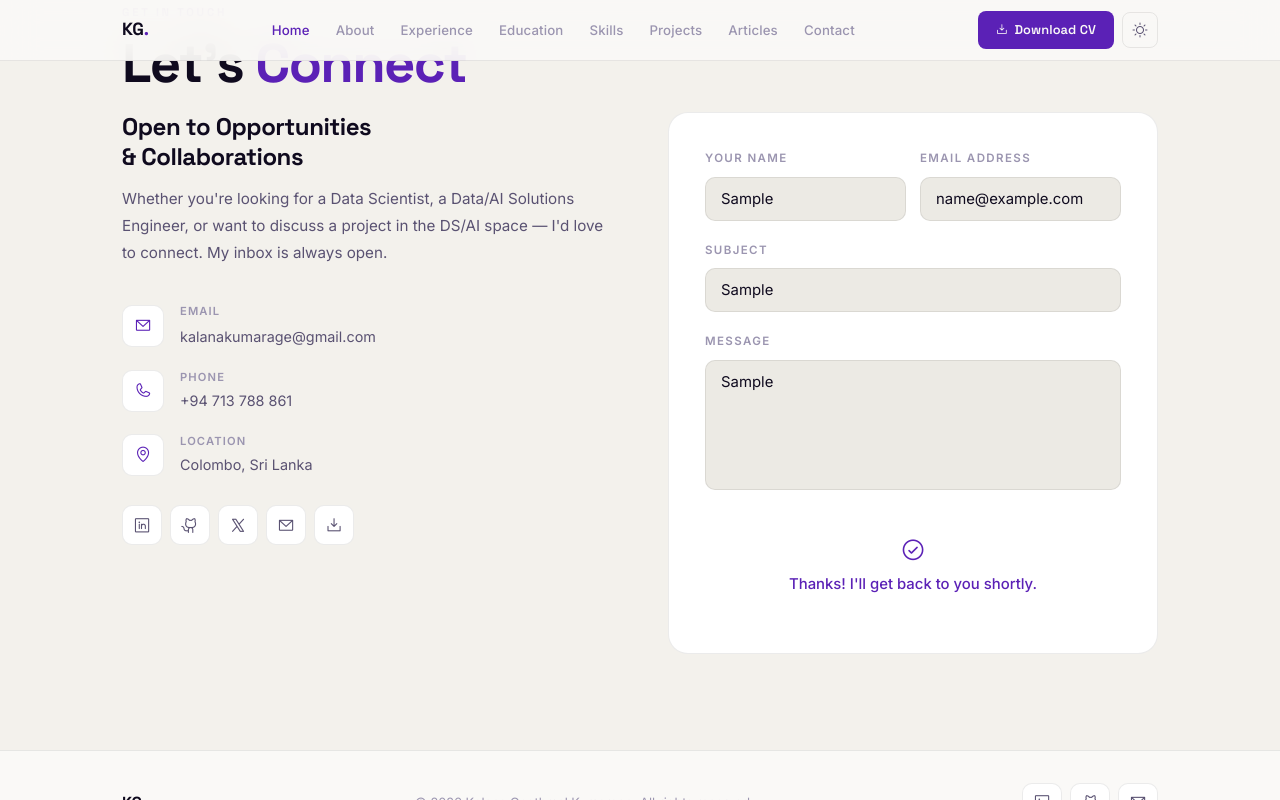
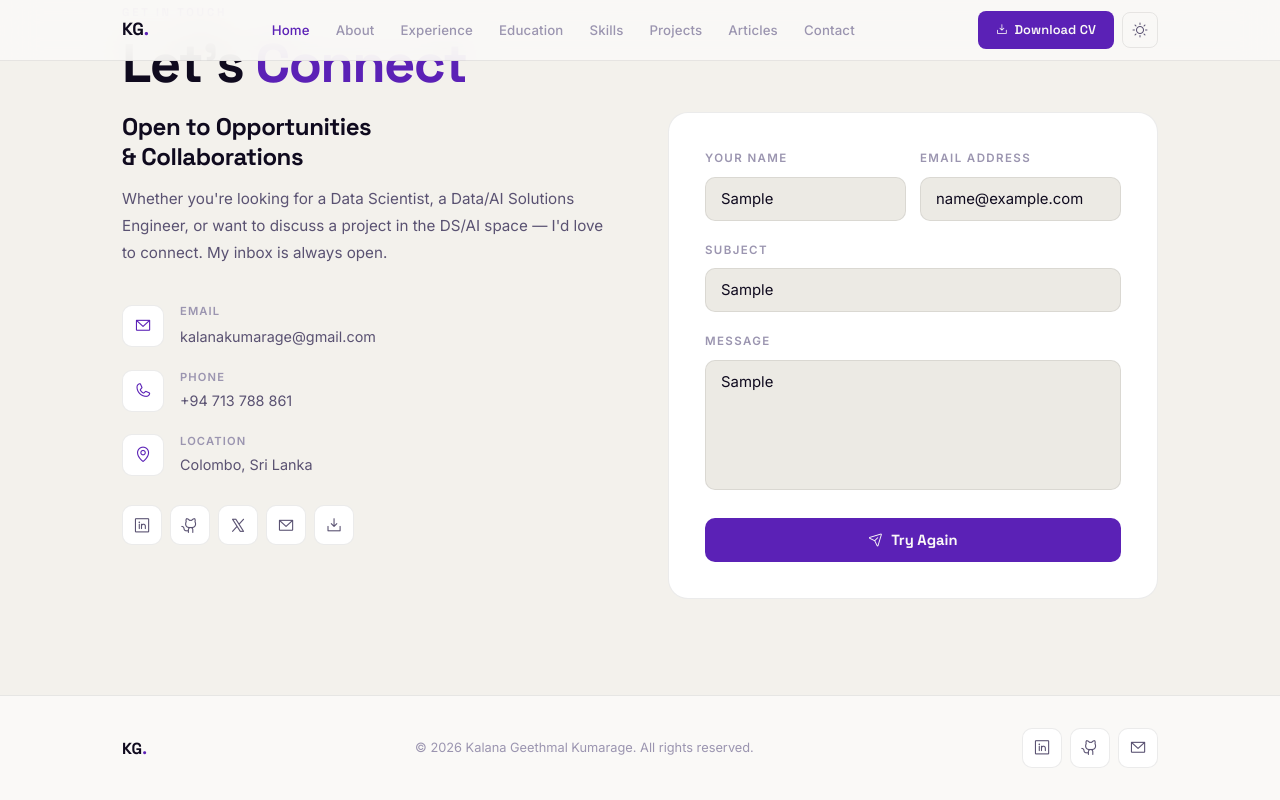
Before and after one commit to kalanaGeethmal/my-portfolio, a plain HTML site: page index.html in a window 1280 px wide. Both pictures are taken after typing "Sample", "name@example.com", "Sample", "Sample" into the empty fields and a click on the button "Send Message". Shown: the part 8882-9682 px from the top of the page. Drawn offline with nearby package versions, Linux system fonts and the light colour scheme.

Commit message:
form preparation with formspree

```diff
--- a/index.html
+++ b/index.html
@@ -1452,21 +1452,35 @@
 
   const formSubmit = document.getElementById('form-submit');
   const formSuccess = document.getElementById('form-success');
-  formSubmit.addEventListener('click', () => {
-    const name = document.getElementById('cf-name').value.trim();
-    const email = document.getElementById('cf-email').value.trim();
+  formSubmit.addEventListener('click', async () => {
+    const name    = document.getElementById('cf-name').value.trim();
+    const email   = document.getElementById('cf-email').value.trim();
+    const subject = document.getElementById('cf-subject').value.trim();
     const message = document.getElementById('cf-message').value.trim();
     if (!name || !email || !message) {
-      formSubmit.style.background = '#ff4d4d';
-      setTimeout(() => { formSubmit.style.background = ''; }, 1000);
+      formSubmit.style.outline = '2px solid #e53e3e';
+      setTimeout(() => { formSubmit.style.outline = ''; }, 1200);
       return;
     }
     formSubmit.disabled = true;
     formSubmit.innerHTML = '<i class="ph ph-circle-notch" style="animation:spin 0.8s linear infinite;"></i> Sending...';
-    setTimeout(() => {
-      formSubmit.style.display = 'none';
-      formSuccess.style.display = 'block';
-    }, 1400);
+    try {
+      const res = await fetch('https://formspree.io/f/xojpbwrp', {
+        method: 'POST',
+        headers: { 'Content-Type': 'application/json', 'Accept': 'application/json' },
+        body: JSON.stringify({ name, email, subject, message })
+      });
+      if (res.ok) {
+        formSubmit.style.display = 'none';
+        formSuccess.style.display = 'block';
+      } else {
+        formSubmit.disabled = false;
+        formSubmit.innerHTML = '<i class="ph ph-paper-plane-tilt"></i> Try Again';
+      }
+    } catch {
+      formSubmit.disabled = false;
+      formSubmit.innerHTML = '<i class="ph ph-paper-plane-tilt"></i> Try Again';
+    }
   });
 
   const style = document.createElement('style');
```
